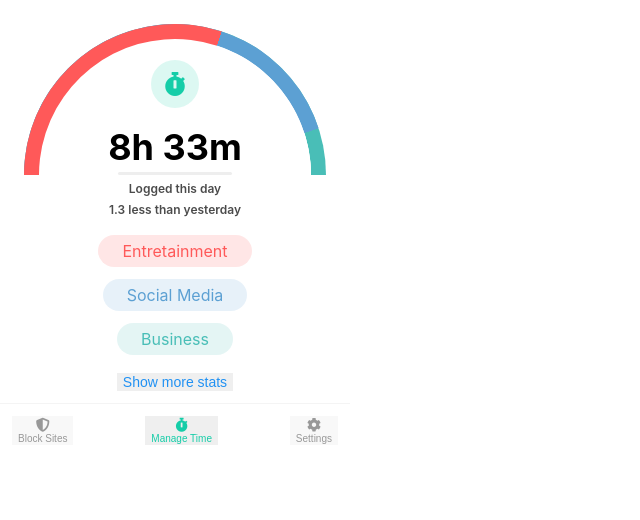
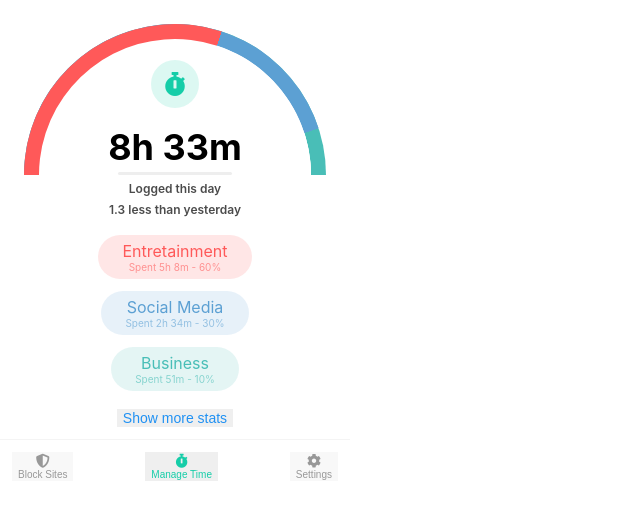
Before and after one commit to litsdm/chrome-time, a React (Create React App) app: page / in a window 1280 px wide. Shown: the top 520 px of the page, without its empty margins (0-640 px from the left). Built offline with nearby package versions, Linux system fonts and the light colour scheme.

Commit message:
Add details to category rows

```diff
--- a/src/components/TimeManagementTab.js
+++ b/src/components/TimeManagementTab.js
@@ -2,6 +2,8 @@ import React, { useEffect } from 'react';
 import uuid from 'uuid/v4';
 import { arrayOf, number, shape, string } from 'prop-types';
 import styles from './TimeManagementTab.module.scss';
+
+import { formatTime } from '../helpers/time';
 
 import HalfCircle from './HalfCircle';
 
@@ -20,7 +22,7 @@ const TimeManagementTab = ({ timeData, totalTime }) => {
         handleListeners(i, element, 'removeEventListener');
       }
     }
-  }, []);
+  }, [timeData]);
 
   const handleListeners = (index, element, listenerFunction) => {
     const circleId = `halfCircle-${timeData.length - index - 1}`;
@@ -58,11 +60,18 @@ const TimeManagementTab = ({ timeData, totalTime }) => {
     const elements = [];
 
     for(let i = 0; i < 3; i += 1) {
-      const { category: { name, color } } = reverseTimeData[i];
+      const { category: { name, color }, time } = reverseTimeData[i];
+      const percentage = time / totalTime * 100;
       elements.push((
-        <p id={`category-${i}`} key={uuid()} className={styles.row} style={{ backgroundColor: `rgba(${getRGBValues(color)}, 0.15)`, color }}>
-          {name}
-        </p>
+        <div id={`category-${i}`} key={uuid()} className={styles.row} style={{ backgroundColor: `rgba(${getRGBValues(color)}, 0.15)`, color }}>
+          <p>
+            {name}
+          </p>
+          <p className={styles.details}>
+            Spent {formatTime(time)} - {percentage}%
+          </p>
+        </div>
+
       ))
     }
 
@@ -76,7 +85,7 @@ const TimeManagementTab = ({ timeData, totalTime }) => {
           <i className="fas fa-stopwatch"/>
         </div>
         <p className={styles.timeLabel}>
-          8h 33m
+          {formatTime(totalTime)}
         </p>
         <div className={styles.divider} />
         {renderCircles()}
--- a/src/components/TimeManagementTab.module.scss
+++ b/src/components/TimeManagementTab.module.scss
@@ -111,9 +111,16 @@
   background-color: rgba(255,89,89, 0.15);
   border-radius: 24px;
   color: #ff5959;
+  cursor: default;
   font-size: 16px;
   margin-top: 12px;
   padding: 6px 24px;
+  text-align: center;
+}
+
+.details {
+  font-size: 10px;
+  opacity: 0.6;
 }
 
 .showAll {
--- /dev/null
+++ b/src/helpers/time.js
@@ -0,0 +1,9 @@
+/* eslint-disable import/prefer-default-export */
+export const formatTime = (time) => {
+  const hours = Math.floor(time / 60);
+  const minutes = Math.round(time % 60);
+
+  if (hours && minutes) return `${hours}h ${minutes}m`;
+
+  return !hours ? `${minutes}m` : `${hours}h`;
+}
```
